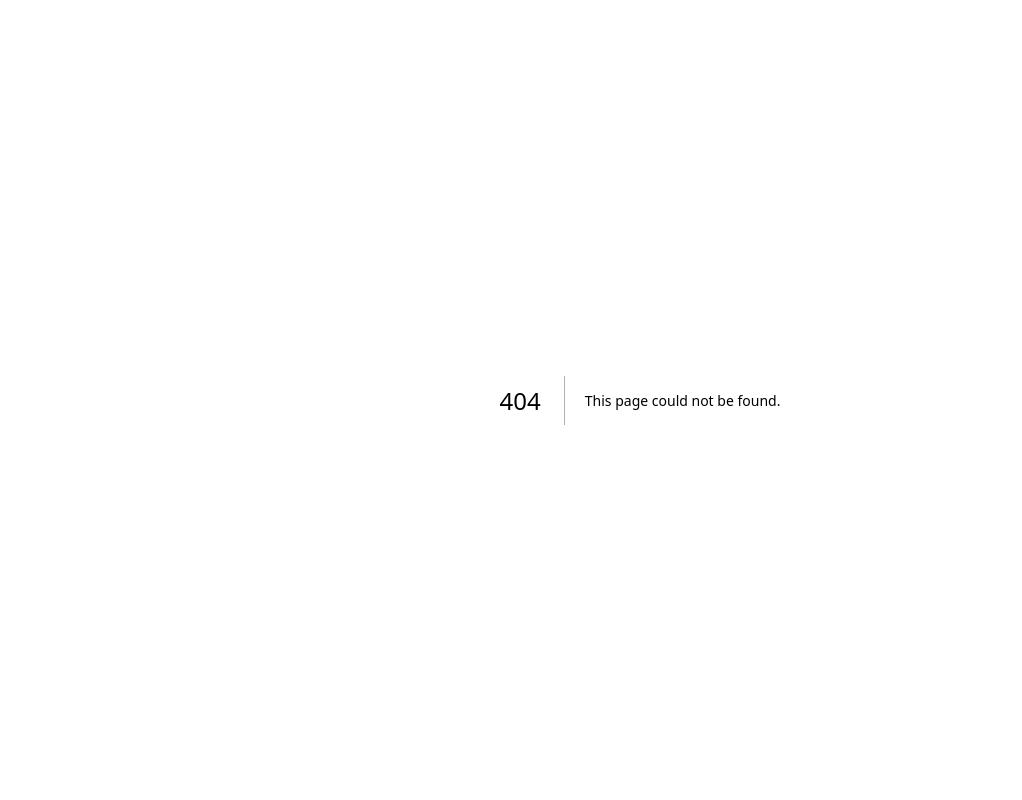
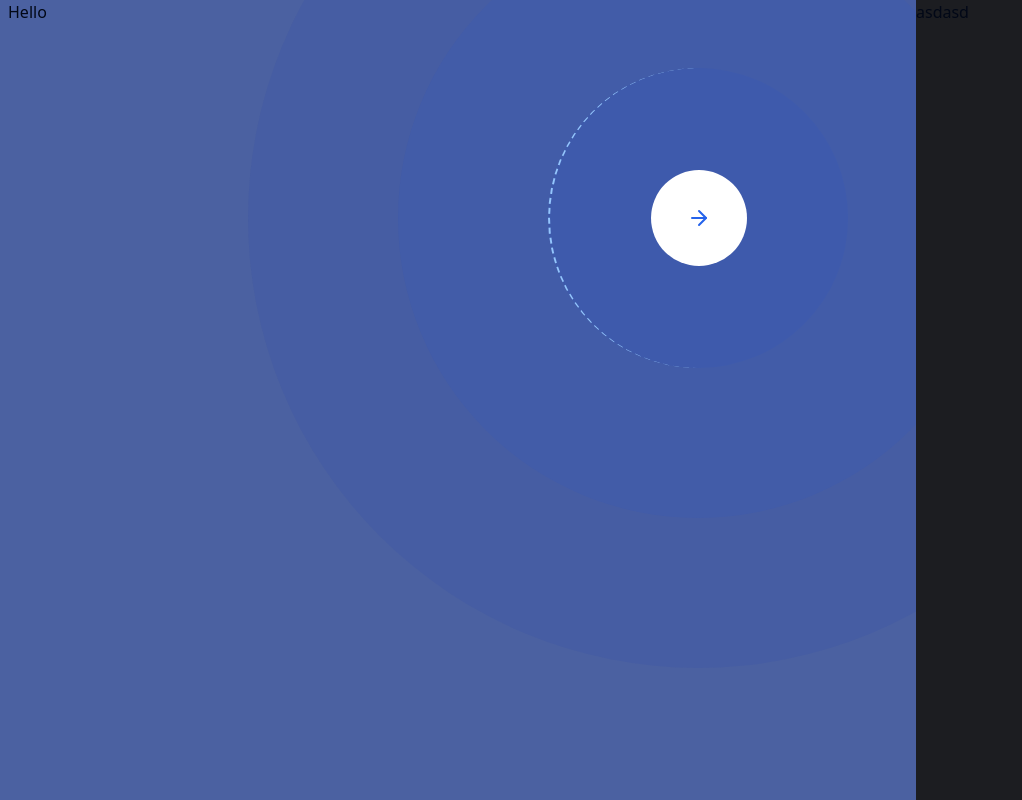
Before and after one commit to Nithinreddy1019/koi, a Next.js app: page /auth/register in a window 1280 px wide. Before the commit this address had no page. Shown: the whole page, without its empty margins (0-1022 px from the left). Built offline with nearby package versions, Linux system fonts and the light colour scheme.

Commit message:
auth layout

```diff
--- /dev/null
+++ b/app/auth/layout.tsx
@@ -0,0 +1,17 @@
+import { AuthSlider } from "@/components/auth/auth-slider";
+
+
+const AuthLayout = ({ children }: { children: React.ReactNode}) => {
+    return (
+        <div className="h-screen flex">
+            <div className="h-full flex-1 hidden lg:flex">
+                <AuthSlider />
+            </div>
+            <div className="w-full lg:w-1/2 xl:w-[650px] dark bg-background z-50">
+                {children}
+            </div>
+        </div>
+    );
+}
+
+export default AuthLayout;
--- /dev/null
+++ b/app/auth/login/page.tsx
@@ -0,0 +1,9 @@
+const LoginPage = () => {
+    return (
+        <div>
+            Hrllo
+        </div>
+    );
+}
+
+export default LoginPage;
--- /dev/null
+++ b/app/auth/register/page.tsx
@@ -0,0 +1,9 @@
+const RegisterPage = () => {
+    return (
+        <div>
+            asdasd
+        </div>
+    );
+}
+
+export default RegisterPage;
--- a/app/globals.css
+++ b/app/globals.css
@@ -32,7 +32,7 @@
   }
 
   .dark {
-    --background: 222.2 84% 4.9%;
+    --background: 228.34 8.16% 11.96%;
     --foreground: 210 40% 98%;
     --card: 222.2 84% 4.9%;
     --card-foreground: 210 40% 98%;
--- /dev/null
+++ b/components/auth/auth-slider.tsx
@@ -0,0 +1,26 @@
+import { ArrowRight } from "lucide-react"
+import { Button } from "../ui/button"
+
+
+
+export const AuthSlider = () => {
+    return (
+        <div className="h-full w-full bg-blue-900/80">
+            <div className="h-full w-full p-2 relative">
+                <div className="rounded-[100%] bg-blue-800 bg-opacity-10 lg:h-[680px] lg:w-[680px] xl:h-[900px] xl:w-[900px] relative -top-60 -right-60">
+                    <div className="w-2/3 h-2/3 rounded-full bg-blue-700 bg-opacity-10 absolute top-1/2 left-1/2 -translate-x-1/2 -translate-y-1/2 ">
+                        <div className="w-1/2 h-1/2 rounded-full bg-blue-700 bg-opacity-10 absolute top-1/2 left-1/2 -translate-x-1/2 -translate-y-1/2 border-l-2 border-blue-300 border-dashed">
+                            <Button
+                                className="bg-white rounded-full w-24 h-24 absolute top-1/2 left-1/2 -translate-x-1/2 -translate-y-1/2 hover:bg-white hover:scale-105 transition-all duration-300 group"
+                            >
+                                <ArrowRight className="text-primary "/>
+                            </Button>
+                        </div>
+                    </div>
+                </div>
+
+                <p className="absolute top-0">Hello</p>
+            </div>
+        </div>
+    )
+}
--- a/package.json
+++ b/package.json
@@ -33,6 +33,7 @@
     "ky": "^1.5.0",
     "lucide-react": "^0.427.0",
     "next": "15.0.0-rc.0",
+    "next-auth": "^5.0.0-beta.20",
     "next-themes": "^0.3.0",
     "prisma": "^5.18.0",
     "react": "19.0.0-rc-f994737d14-20240522",
```
Also changed, not shown: 1 other file (tests, documents, lock files or other folders).
